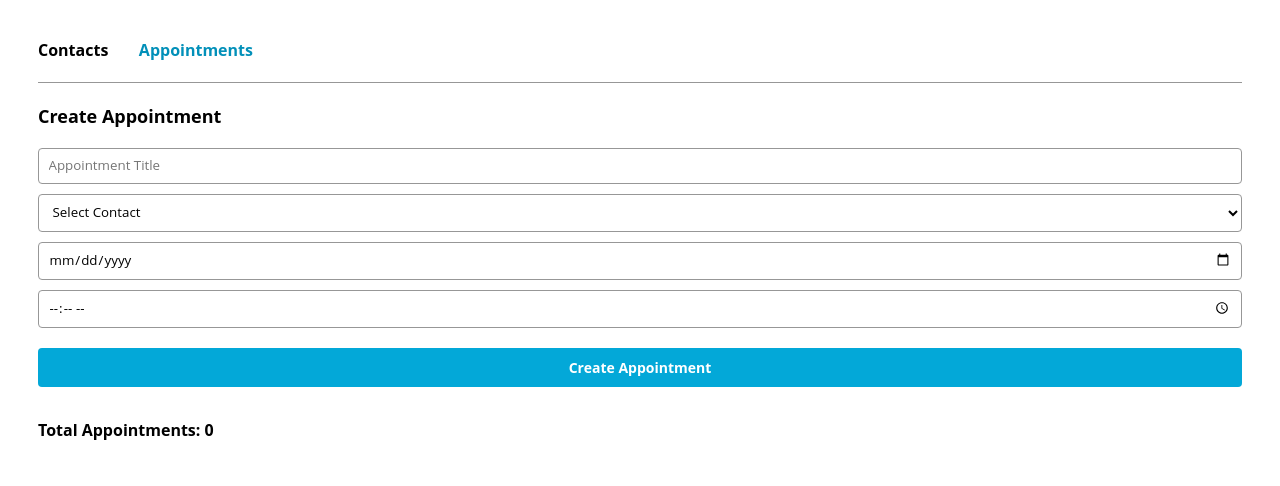
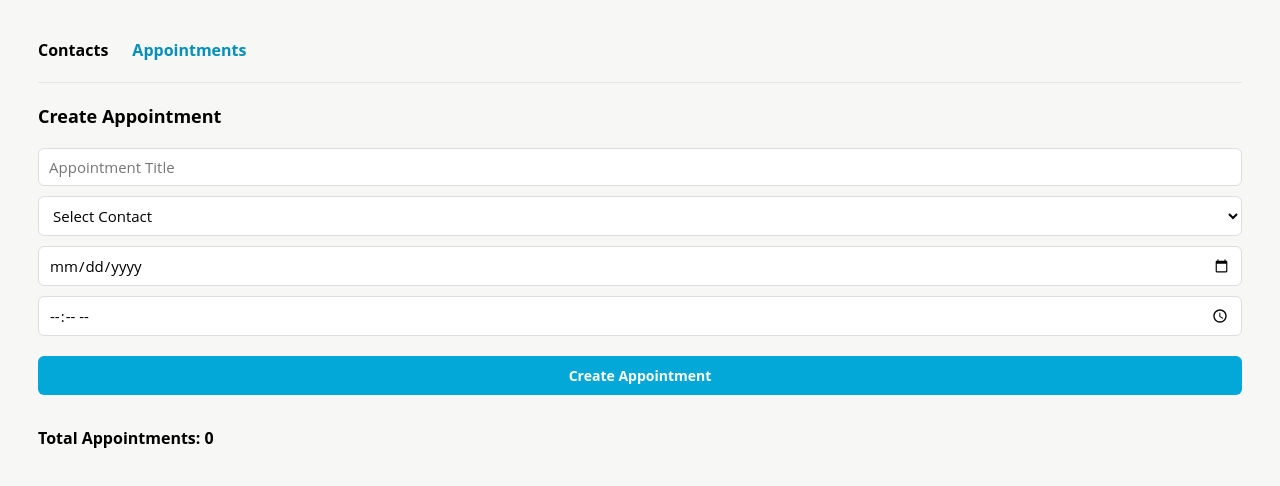
Before and after one commit to amirmalik798/frontend-contacts-appointment-planner-redux, a React (Vite) app: page /appointments in a window 1280 px wide. Shown: the top 486 px of the page. Built offline with nearby package versions, Linux system fonts and the light colour scheme.

Commit message:
Update App.css

```diff
--- a/src/App.css
+++ b/src/App.css
@@ -1,160 +1,217 @@
+/* =========================
+   BASE RESET
+========================= */
 * {
   box-sizing: border-box;
 }
+
 body {
   line-height: 1.5;
+  background: #f7f7f5;
 }
+
+/* =========================
+   ROOT
+========================= */
 #root {
   padding: 30px;
   font-family: "Open Sans", sans-serif;
 }
 
-.error {
-  color: red;
+/* =========================
+   NAVIGATION
+========================= */
+.nav-bar {
+  padding-bottom: 20px;
+  border-bottom: 1px solid #e6e6e6;
+  margin-bottom: 20px;
 }
 
 .nav-link {
   font-style: normal;
   font-weight: bold;
   font-size: 16px;
-  color: #000000;
-  margin-right: 30.5px;
-  text-decoration-line: none;
-}
-
-.nav-bar {
-  padding-bottom: 20px;
-  border-bottom: 1px solid #979797;
-  margin-bottom: 20px;
+  color: #000;
+  margin-right: 24px;
+  text-decoration: none;
 }
 
 .nav-link.active {
-  font-weight: bold;
   color: #0290b9;
 }
 
+/* =========================
+   HEADINGS
+========================= */
 h2 {
   font-weight: bold;
   font-size: 18px;
-  color: #000000;
-  margin: 0;
-  margin-bottom: 18px;
+  margin: 0 0 18px 0;
 }
 
-hr {
-  border: none;
-  border-top: 1px solid #979797;
-  margin: 20px 0;
+/* =========================
+   ERROR
+========================= */
+.error {
+  color: red;
 }
 
+/* =========================
+   FORM ELEMENTS (Notion-like)
+========================= */
+input,
+select {
+  font-family: inherit;
+  font-size: 15px;
+
+  width: 100%;
+  padding: 8px 10px;
+
+  border: 1px solid #ddd;
+  border-radius: 6px;
+
+  outline: none;
+  margin-bottom: 10px;
+
+  background: #fff;
+}
+
+/* Submit button */
 input[type="submit"] {
   background: #03a8d8;
-  border-radius: 4px;
-  color: #ffffff;
+  border-radius: 6px;
+  color: #fff;
+
   font-weight: bold;
   font-size: 14px;
+
   border: none;
-  outline: none;
   padding: 10px 0;
+
   width: 100%;
-  font-family: "Open Sans", sans-serif;
-  margin-top: 10px;
-  margin-bottom: 10px;
   cursor: pointer;
 
+  margin-top: 10px;
 }
 
 input[type="submit"]:hover {
   background: #0290b9;
 }
 
-input,
-select {
-  font-family: "Open Sans", sans-serif;
-  background: #ffffff;
-  border: 1px solid #979797;
-  border-radius: 4px;
-  padding: 7px 9.5px 9px 9.5px;
-  outline: none;
-  width: 100%;
-  margin-bottom: 10px;
-  box-sizing: border-box;
+/* =========================
+   GRID (FULL RESPONSIVE)
+========================= */
+.grid {
+  display: grid;
+  grid-template-columns: repeat(auto-fit, minmax(240px, 1fr));
+  gap: 12px;
+  align-items: start;
 }
 
-.grid {
-  display: grid;
-  grid-template-columns: repeat(4, 1fr);
-  grid-gap: 10px;
+/* =========================
+   CARD SYSTEM (NOTION STYLE)
+========================= */
+.tile-container {
+  background: #fff;
+  border: 1px solid #eaeaea;
+  border-radius: 10px;
 
+  padding: 12px;
+  min-height: 170px;
+
+  display: flex;
+  flex-direction: column;
+  gap: 8px;
+
+  transition: box-shadow 0.2s ease, transform 0.2s ease;
 }
 
+.tile-container:hover {
+  box-shadow: 0 4px 18px rgba(0, 0, 0, 0.08);
+  transform: translateY(-2px);
+}
+
+/* =========================
+   TEXT / TILE CONTENT
+   (EDIT + DISPLAY UNIFIED)
+========================= */
 .tile {
   margin: 0;
-  font-size: 16px;
-  margin-bottom: 3px;
+  font-size: 15px;
+  line-height: 1.6;
+
+  overflow-wrap: anywhere;
+  word-break: break-word;
 }
 
 .tile.tile-title {
-  font-weight: bold;
+  font-weight: 600;
 }
 
-.tile-container {
-  margin-bottom: 20px;
-  background-color: #0290b9;
-  padding: 10px;
-  border-radius: 5px;
-  color: white;
-  min-height: 170px;
-  max-height: none;
-  display: grid;
-  align-items: center;
+/* Make inputs behave like text */
+.tile-container input,
+.tile-container select,
+.tile-container textarea {
+  font: inherit;
+  font-size: 15px;
+  line-height: 1.6;
+
+  width: 100%;
+  margin: 0;
+
+  border: none;
+  outline: none;
+  background: transparent;
+
+  color: inherit;
+
+  overflow-wrap: anywhere;
 }
 
-
-
+/* =========================
+   BUTTONS
+========================= */
 .tile-buttons-container {
   display: flex;
-  max-height: 30px;
-  margin-top: 5px;
-  margin-bottom: 5px;
-}
+  gap: 6px;
+  flex-wrap: wrap;
 
-.tile-container * {
-  min-width: 0;
+  margin-top: auto;
 }
 
 .tile-buttons-container button {
-  border: 1px solid gray;
-  border-radius: 2px;
-  margin-right: 5px;
-  min-height: 30px;
-  max-height: 30px;
-  min-width: 50px;
-  max-width: 50px;
+  font-size: 12px;
+
+  padding: 6px 10px;
+
+  border: 1px solid #ddd;
+  border-radius: 6px;
+
+  background: #fafafa;
+  cursor: pointer;
 }
 
+.tile-buttons-container button:hover {
+  background: #f0f0f0;
+}
 
-@media only screen and (max-width: 570px) {
-  .tile-container {
-    min-height: auto;
-    max-height: none;
-    font-size: 16px;
-    display: grid;
+/* =========================
+   HORIZONTAL RULE
+========================= */
+hr {
+  border: none;
+  border-top: 1px solid #e6e6e6;
+  margin: 20px 0;
+}
 
+/* =========================
+   RESPONSIVE (MOBILE)
+========================= */
+@media (max-width: 600px) {
+  #root {
+    padding: 14px;
   }
 
-  .tile-buttons-container button {
-    margin-bottom: 5px;
-
-  }
-
-  .tile-container input {
-    max-width: 100%;
-  }
-
-  .tile {
-    max-width: 100%;
-  }
   .grid {
     grid-template-columns: 1fr;
   }
```
